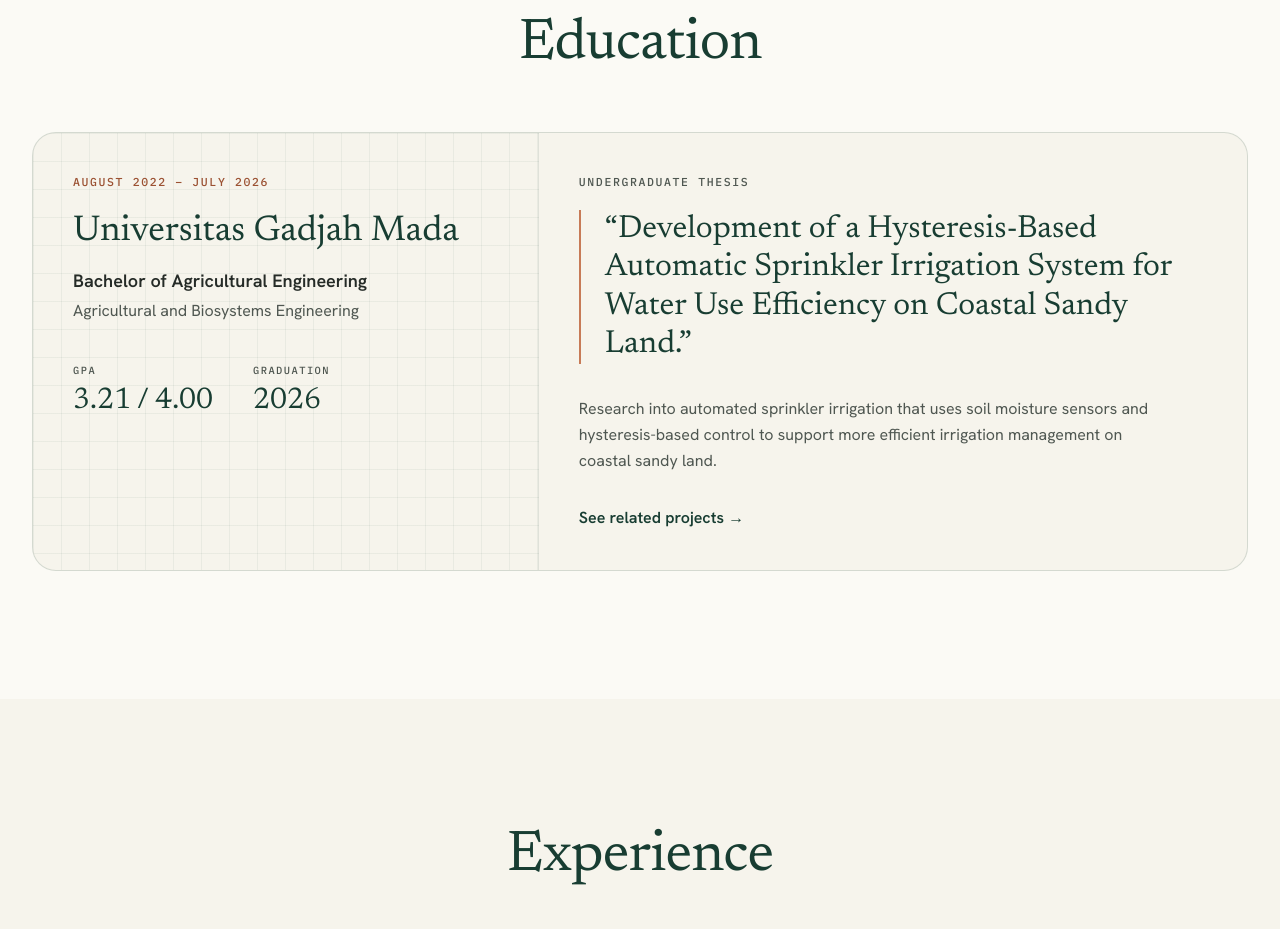
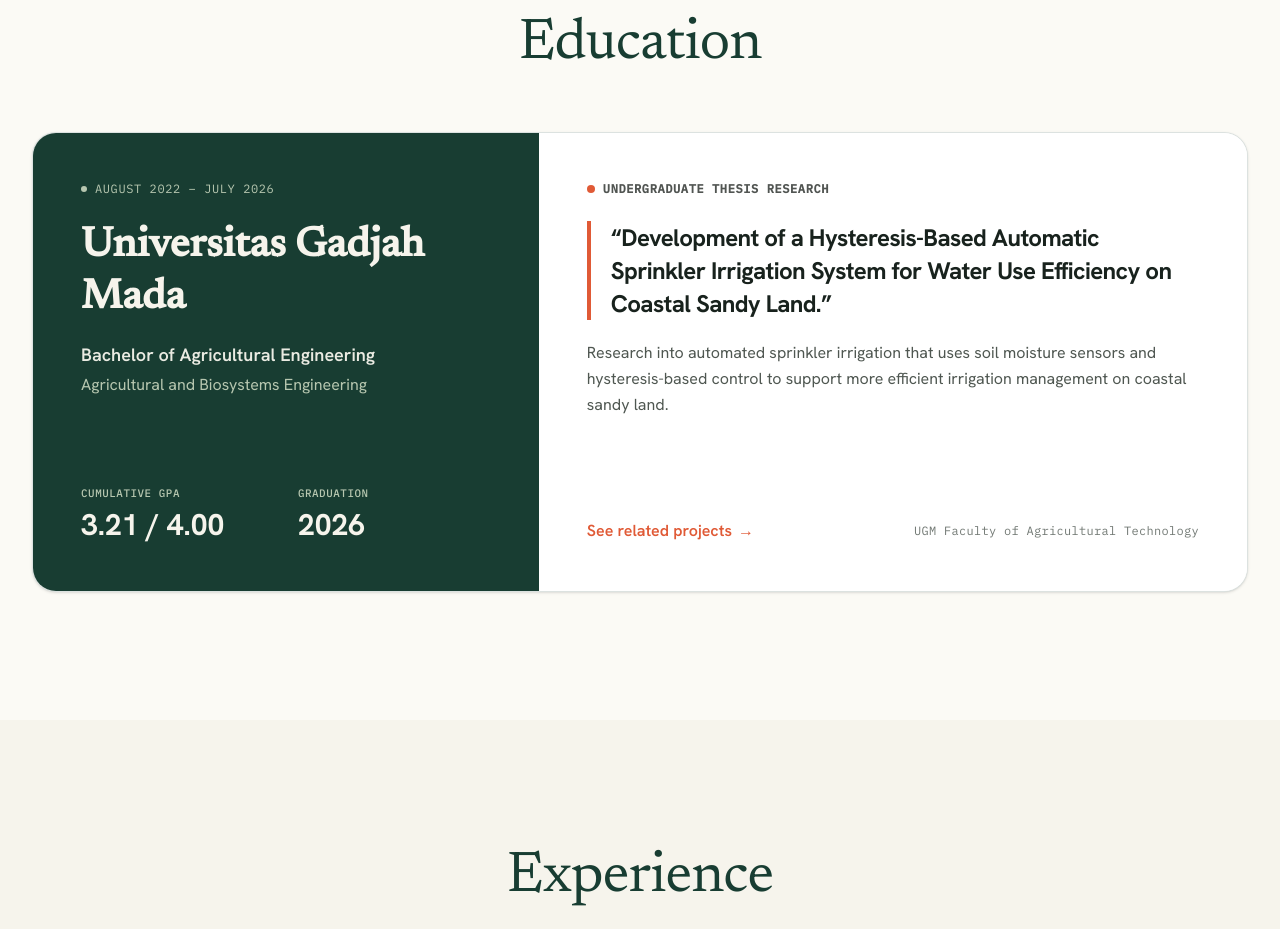
Before and after one commit to rizkiramadhan3864-beep/rizqi-portfolio, a React (Vite) app: page / in a window 1280 px wide. Shown: the part 2700-3629 px from the top of the page. Built offline with nearby package versions, Linux system fonts and the light colour scheme.

Commit message:
feat(education): redesign education split card matching reference

```diff
--- a/src/components/sections-intro.tsx
+++ b/src/components/sections-intro.tsx
@@ -369,34 +369,89 @@ export function Education() {
         </header>
 
         {/* Kartu Detail Pendidikan */}
-        <article className="mt-14 grid overflow-hidden rounded-[1.5rem] border border-forest/15 bg-ivory md:grid-cols-12" {...revealProps(100)}>
-          <div className="graph-paper border-b border-forest/10 p-7 sm:p-10 md:col-span-5 md:border-r md:border-b-0">
-            <p className="eyebrow text-terracotta-ink">{education.period}</p>
-            <h3 className="mt-5 font-serif text-4xl leading-tight text-forest">{education.institution}</h3>
-            <p className="mt-3 text-lg font-semibold text-charcoal">{education.degree}</p>
-            <p className="mt-1 text-ink-soft">{education.department}</p>
-            <dl className="mt-10 flex gap-10">
+        <article
+          className="mt-14 grid overflow-hidden rounded-2xl border border-forest/15 bg-white shadow-sm md:grid-cols-12 lg:rounded-3xl"
+          {...revealProps(100)}
+        >
+          {/* Kolom Kiri: Forest Green Theme */}
+          <div className="flex flex-col justify-between bg-[#183D32] p-8 sm:p-10 lg:p-12 md:col-span-5 text-ivory">
+            <div>
+              {/* Dot & Periode */}
+              <div className="flex items-center gap-2 font-mono text-xs tracking-wider text-sage uppercase">
+                <span className="h-1.5 w-1.5 rounded-full bg-sage" />
+                <span>{education.period}</span>
+              </div>
+
+              {/* Nama Universitas */}
+              <h3 className="mt-6 font-serif text-3xl font-bold leading-tight text-ivory sm:text-4xl lg:text-[2.6rem]">
+                {education.institution}
+              </h3>
+
+              {/* Gelar & Jurusan */}
+              <p className="mt-4 font-sans text-base font-semibold text-ivory/95 sm:text-lg">
+                {education.degree}
+              </p>
+              <p className="mt-1 font-sans text-sm text-sage sm:text-base">
+                {education.department}
+              </p>
+            </div>
+
+            {/* Statistik Bawah: GPA & Kelulusan */}
+            <div className="mt-12 grid grid-cols-2 gap-6 pt-6 sm:mt-16">
               <div>
-                <dt className="eyebrow text-[0.65rem] text-ink-soft">GPA</dt>
-                <dd className="mt-1 font-serif text-3xl text-forest">{education.gpa}</dd>
+                <p className="font-mono text-[0.68rem] font-medium tracking-wider text-sage uppercase">
+                  CUMULATIVE GPA
+                </p>
+                <p className="mt-1.5 font-sans text-2xl font-bold text-ivory sm:text-3xl">
+                  {education.gpa}
+                </p>
               </div>
               <div>
-                <dt className="eyebrow text-[0.65rem] text-ink-soft">Graduation</dt>
-                <dd className="mt-1 font-serif text-3xl text-forest">2026</dd>
+                <p className="font-mono text-[0.68rem] font-medium tracking-wider text-sage uppercase">
+                  GRADUATION
+                </p>
+                <p className="mt-1.5 font-sans text-2xl font-bold text-ivory sm:text-3xl">
+                  2026
+                </p>
               </div>
-            </dl>
+            </div>
           </div>
-          <div className="flex flex-col justify-between gap-8 p-7 sm:p-10 md:col-span-7">
+
+          {/* Kolom Kanan: White Theme */}
+          <div className="flex flex-col justify-between bg-white p-8 sm:p-10 lg:p-12 md:col-span-7">
             <div>
-              <p className="eyebrow text-ink-soft">Undergraduate thesis</p>
-              <blockquote className="mt-5 border-l-2 border-terracotta pl-6 font-serif text-2xl leading-snug text-forest sm:text-[2rem] sm:leading-[1.2]">
-                “{education.thesisTitle}.”
-              </blockquote>
+              {/* Tag Header Thesis */}
+              <div className="flex items-center gap-2 font-mono text-xs font-semibold tracking-wider text-[#252B27]/80 uppercase">
+                <span className="h-2 w-2 rounded-full bg-[#E05A36]" />
+                <span>UNDERGRADUATE THESIS RESEARCH</span>
+              </div>
+
+              {/* Judul Skripsi dengan Aksen Border Oranye/Terracotta */}
+              <div className="mt-6 border-l-4 border-[#E05A36] pl-4 sm:pl-5">
+                <h4 className="font-sans text-xl font-bold leading-snug tracking-tight text-[#18221D] sm:text-2xl">
+                  “{education.thesisTitle}.”
+                </h4>
+              </div>
+
+              {/* Ringkasan Skripsi */}
+              <p className="mt-5 font-sans text-sm leading-relaxed text-[#4F5751] sm:text-base">
+                {education.thesisSummary}
+              </p>
             </div>
-            <p className="max-w-xl leading-relaxed text-ink-soft">{education.thesisSummary}</p>
-            <a href="#projects" className="link-underline self-start font-semibold text-forest">
-              See related projects →
-            </a>
+
+            {/* Footer Kolom Kanan: Link ke Proyek & Nama Fakultas */}
+            <div className="mt-10 flex flex-wrap items-center justify-between gap-4 pt-4 border-t border-neutral-100 sm:border-0 sm:pt-0">
+              <a
+                href="#project-irrigation"
+                className="inline-flex items-center gap-1.5 font-sans text-sm font-semibold text-[#E05A36] transition-colors hover:text-[#C74A27] sm:text-base"
+              >
+                <span>See related projects</span>
+                <span aria-hidden="true">→</span>
+              </a>
+              <span className="font-mono text-xs text-[#4F5751]/80 tracking-wide">
+                UGM Faculty of Agricultural Technology
+              </span>
+            </div>
           </div>
         </article>
       </div>
```
